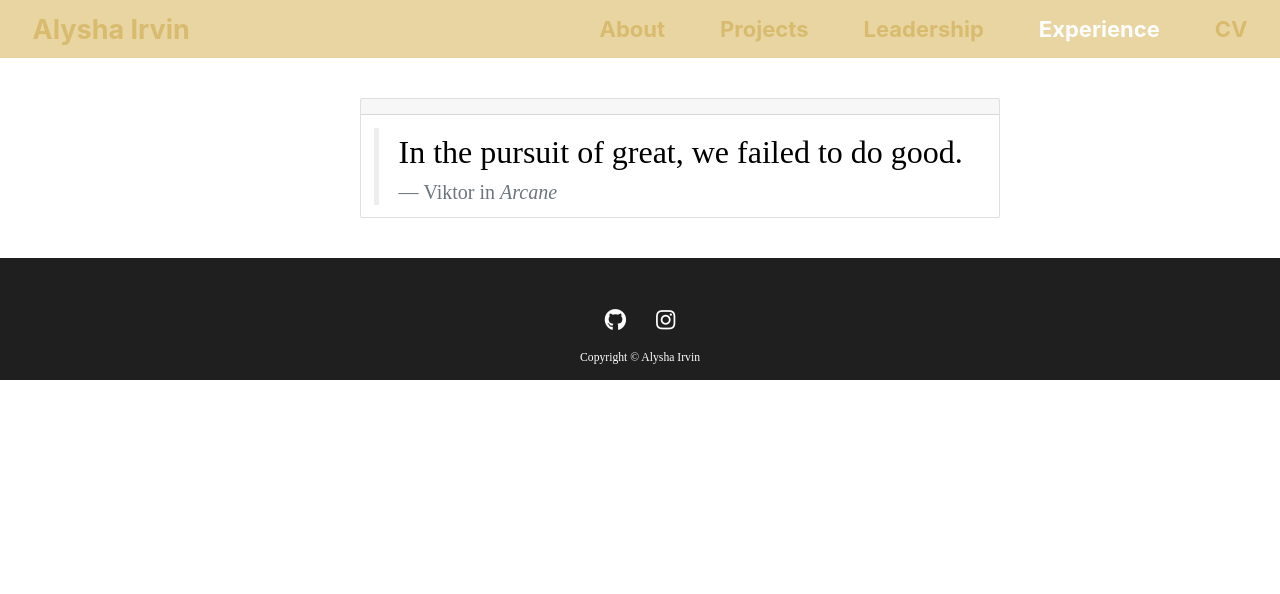
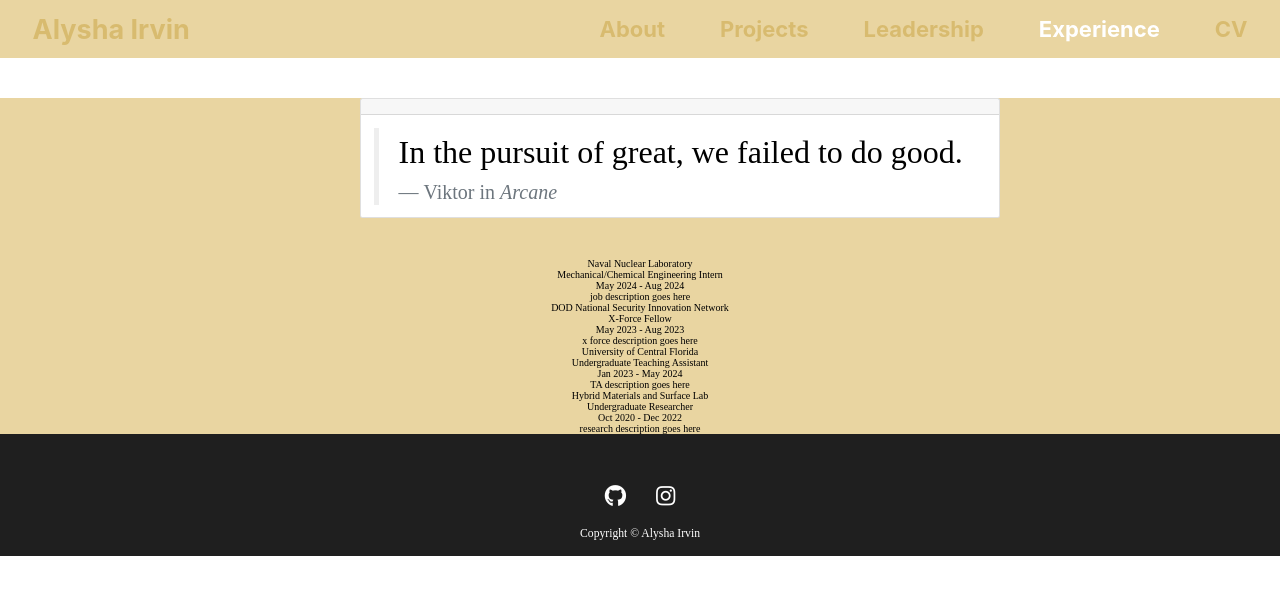
Before and after one commit to alyirvin/alyirvin.github.io, a React (Create React App) app: page /experience in a window 1280 px wide. Shown: the top 594 px of the page. Built offline with nearby package versions, Linux system fonts and the light colour scheme.

Commit message:
set background color

```diff
--- a/src/pages/Experience.js
+++ b/src/pages/Experience.js
@@ -21,9 +21,9 @@ function Experience() {
 
   let exps;
 
-  if (expData.experiences)
+  if (expData.experience)
   {
-    exps = expData.experiences.map(function (exp, index) {
+    exps = expData.experience.map(function (exp, index) {
       return(
         <div className="expTicket">
             <div className="exp-company">{exp.company}</div>
@@ -38,6 +38,7 @@ function Experience() {
 
   return (
     <experiencepage>
+      <div style={{backgroundColor: '#e9d5a1'}}>
         <Card>
         <Card.Header></Card.Header>
         <Card.Body>
@@ -53,6 +54,7 @@ function Experience() {
         </Card.Body>
       </Card>
       <div className="container">{exps}</div>
+    </div>
   </experiencepage>
   )
 }
```
Lines whose indentation alone changed are shown as unchanged.
